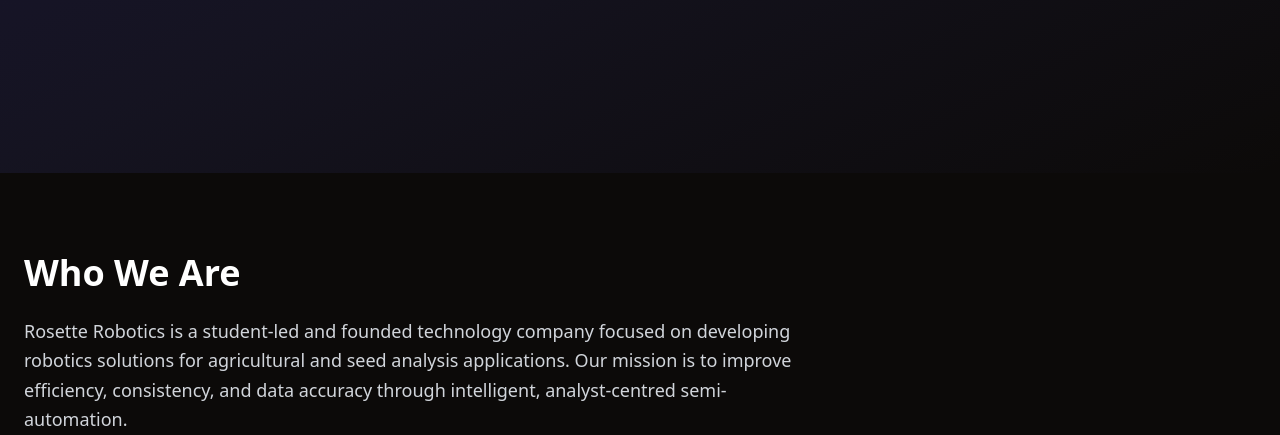
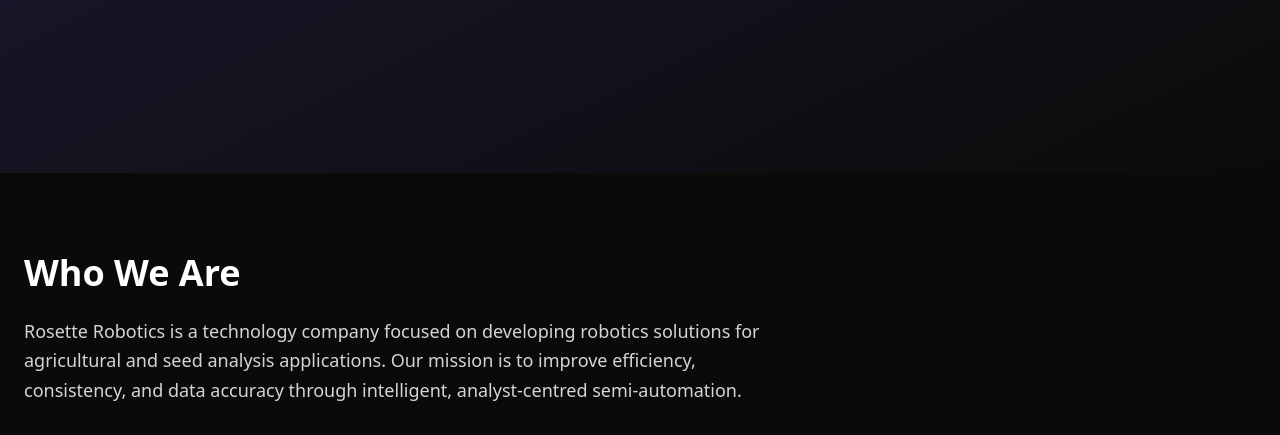
Before and after one commit to rosetterobotics/temp-website, a website: page index.html in a window 1280 px wide. Shown: the part 517-952 px from the top of the page. Drawn offline with Linux system fonts and the light colour scheme.

Commit message:
Remove student-led

```diff
--- a/index.html
+++ b/index.html
@@ -56,7 +56,7 @@
       <div class="max-w-3xl">
         <h3 class="text-4xl font-bold mb-6">Who We Are</h3>
         <p class="text-gray-300 text-lg leading-relaxed">
-          Rosette Robotics is a student-led and founded technology company focused on
+          Rosette Robotics is a technology company focused on
           developing robotics solutions for agricultural and seed analysis
           applications. Our mission is to improve efficiency, consistency, and
           data accuracy through intelligent, analyst-centred semi-automation.
```
